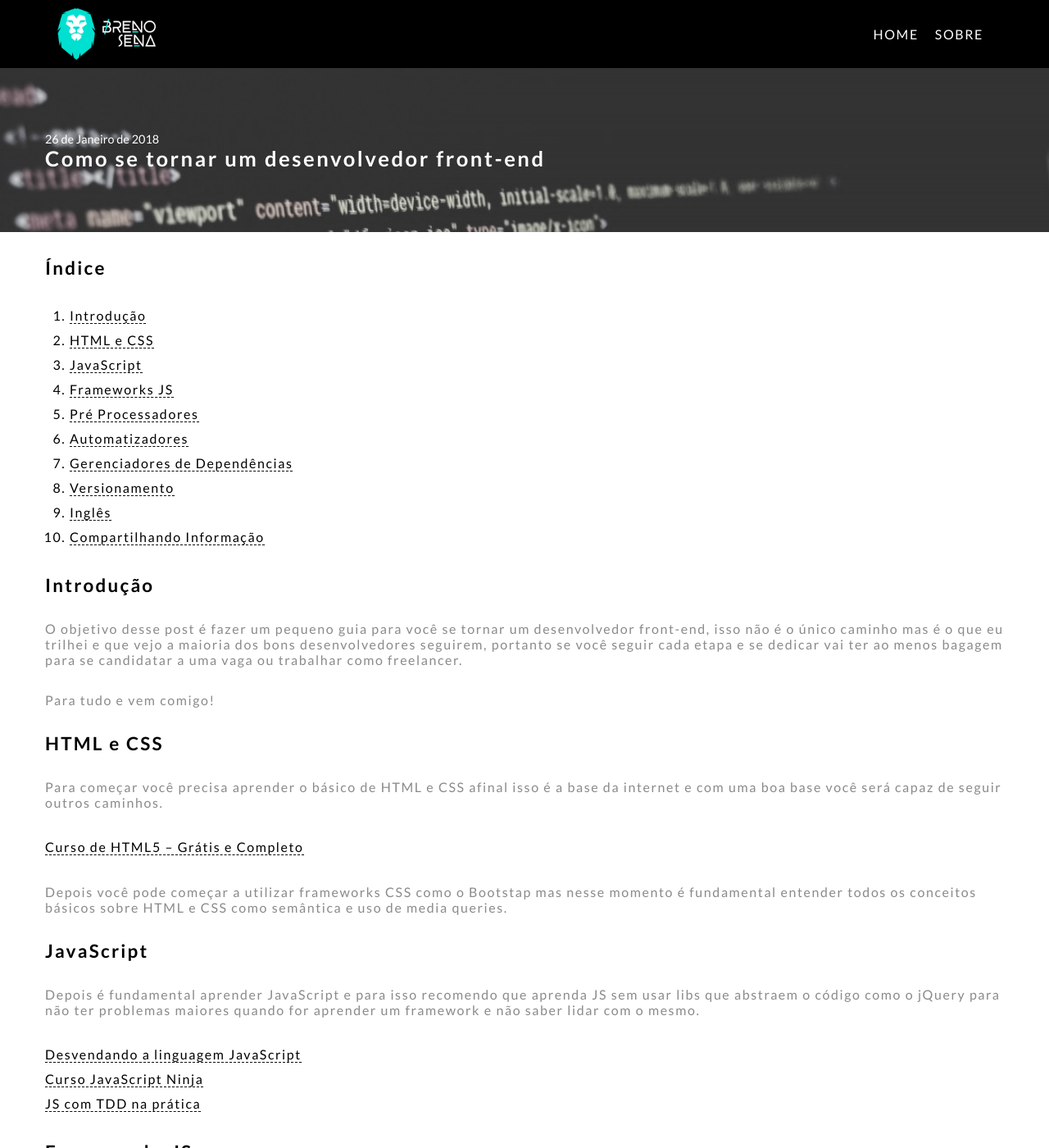
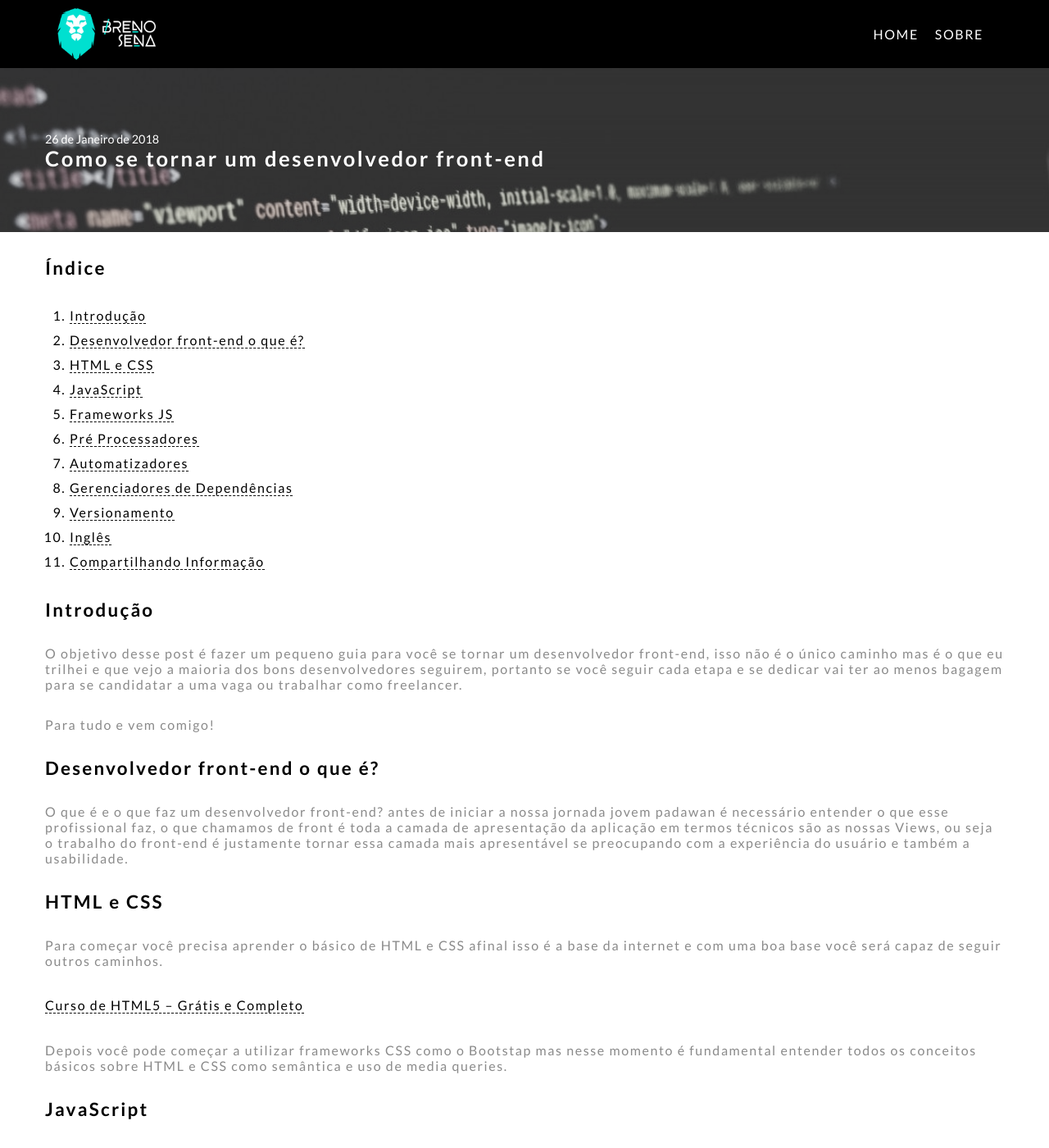
Before and after one commit to brenofsena/brenofsena.github.io, a Jekyll site: the page built from _posts/2018-01-26-como-se-tornar-um-desenvolvedor-front-end.markdown, in a window 1280 px wide and 1400 px high. Shown: the whole window at 82% size. Built offline with Jekyll 4.4.1, drawn with Linux system fonts in a browser that asks for light colours; comment, search, counter and statistics services are not loaded.

Commit message:
Otimização de posts

```diff
--- a/_layouts/post.html
+++ b/_layouts/post.html
@@ -7,7 +7,7 @@
 <article class="post">
 	<header class="post-header">
 		<figure class="post-figure">
-			<img src="{{ page.image }}" alt="{{ page.alt }}">
+			<img src="{{ page.image }}" alt="{{ page.alt }}" title="{{ page.titleImage }}">
 		</figure>
 		<div class="post-header-content">
 			<div class="container">
--- a/_posts/2017-02-24-tirando-os-projetos-do-papel.markdown
+++ b/_posts/2017-02-24-tirando-os-projetos-do-papel.markdown
@@ -6,8 +6,9 @@
 tags:
 - carreira
 - vida pessoal
-image: assets/img/post-2.jpg
-alt: tirando as idéias do papel
+image: "assets/img/tirando-os-projetos-do-papel.jpg"
+alt: "Tirando os projetos do papel"
+titleImage: "Tirando os projetos do papel"
 flag: "Dev"
 ---
 
--- a/_posts/2018-01-26-como-se-tornar-um-desenvolvedor-front-end.markdown
+++ b/_posts/2018-01-26-como-se-tornar-um-desenvolvedor-front-end.markdown
@@ -6,29 +6,35 @@
 - desenvolvimento
 - carreira
 intro: "Alguns passos que podem te ajudar a se tornar um desenvolver front-end."
-image: "assets/img/post-1.jpg"
-alt: "Desenvolvimento web"
+image: "assets/img/como-se-tornar-um-desenvolvedor-front-end.jpg"
+alt: "Como se tornar um desenvolvedor front-end"
+titleImage: "Como se tornar um desenvolvedor front-end"
 flag: "Dev"
 ---
 
 ## Índice
 
 1. [Introdução](#intro)
-2. [HTML e CSS](#html-e-css)
-3. [JavaScript](#javascript)
-4. [Frameworks JS](#frameworks-js)
-5. [Pré Processadores](#pre-processadores)
-6. [Automatizadores](#automatizadores)
-7. [Gerenciadores de Dependências](#gerenciadores-de-dependencias)
-8. [Versionamento](#versionamento)
-9. [Inglês](#ingles)
-10. [Compartilhando Informação](#compartilhando-informacao)
+2. [Desenvolvedor front-end o que é?](#dev-front-end)
+3. [HTML e CSS](#html-e-css)
+4. [JavaScript](#javascript)
+5. [Frameworks JS](#frameworks-js)
+6. [Pré Processadores](#pre-processadores)
+7. [Automatizadores](#automatizadores)
+8. [Gerenciadores de Dependências](#gerenciadores-de-dependencias)
+9. [Versionamento](#versionamento)
+10. [Inglês](#ingles)
+11. [Compartilhando Informação](#compartilhando-informacao)
 
 <h2 id="intro">Introdução</h2>
 
 O objetivo desse post é fazer um pequeno guia para você se tornar um desenvolvedor front-end, isso não é o único caminho mas é o que eu trilhei e que vejo a maioria dos bons desenvolvedores seguirem, portanto se você seguir cada etapa e se dedicar vai ter ao menos bagagem para se candidatar a uma vaga ou trabalhar como freelancer.
 
 Para tudo e vem comigo!
+
+<h2 id="dev-front-end">Desenvolvedor front-end o que é?</h2>
+
+O que é e o que faz um desenvolvedor front-end? antes de iniciar a nossa jornada jovem padawan é necessário entender o que esse profissional faz, o que chamamos de front é toda a camada de apresentação da aplicação em termos técnicos são as nossas Views, ou seja o trabalho do front-end é justamente tornar essa camada mais apresentável se preocupando com a experiência do usuário e também a usabilidade.
 
 <h2 id="html-e-css">HTML e CSS</h2>
 
```
Also changed, not shown: assets/img/como-se-tornar-um-desenvolvedor-front-end.jpg (renamed from assets/img/post-1.jpg), assets/img/tirando-os-projetos-do-papel.jpg (renamed from assets/img/post-2.jpg).
